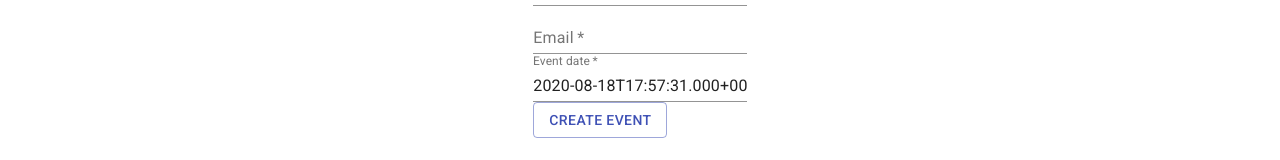
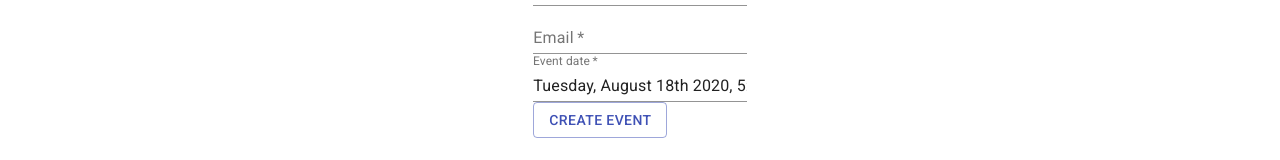
Before and after one commit to sowakarol/event-app, a React (Create React App) app in the folder event-frontend/: page / in a window 1280 px wide. Shown: the part 132-292 px from the top of the page. Built offline with nearby package versions, Linux system fonts and the light colour scheme.

Commit message:
Improved picker date formatting

```diff
--- a/event-frontend/src/components/EventFormPage/EventForm/DateTimePickerField.js
+++ b/event-frontend/src/components/EventFormPage/EventForm/DateTimePickerField.js
@@ -22,7 +22,7 @@ const DateTimePickerField = ({
       error={meta.touched && Boolean(meta.error)}
       onChange={(newValue) => helpers.setValue(newValue)}
       required={required}
-      format="YYYY-MM-DDTHH:mm:ss.SSSZ"
+      format="dddd, MMMM Do YYYY, h:mm:ss a"
       fullWidth={fullWidth}
     />
   );
```
Also changed, not shown: 2 other files (tests, documents, lock files or other folders).
